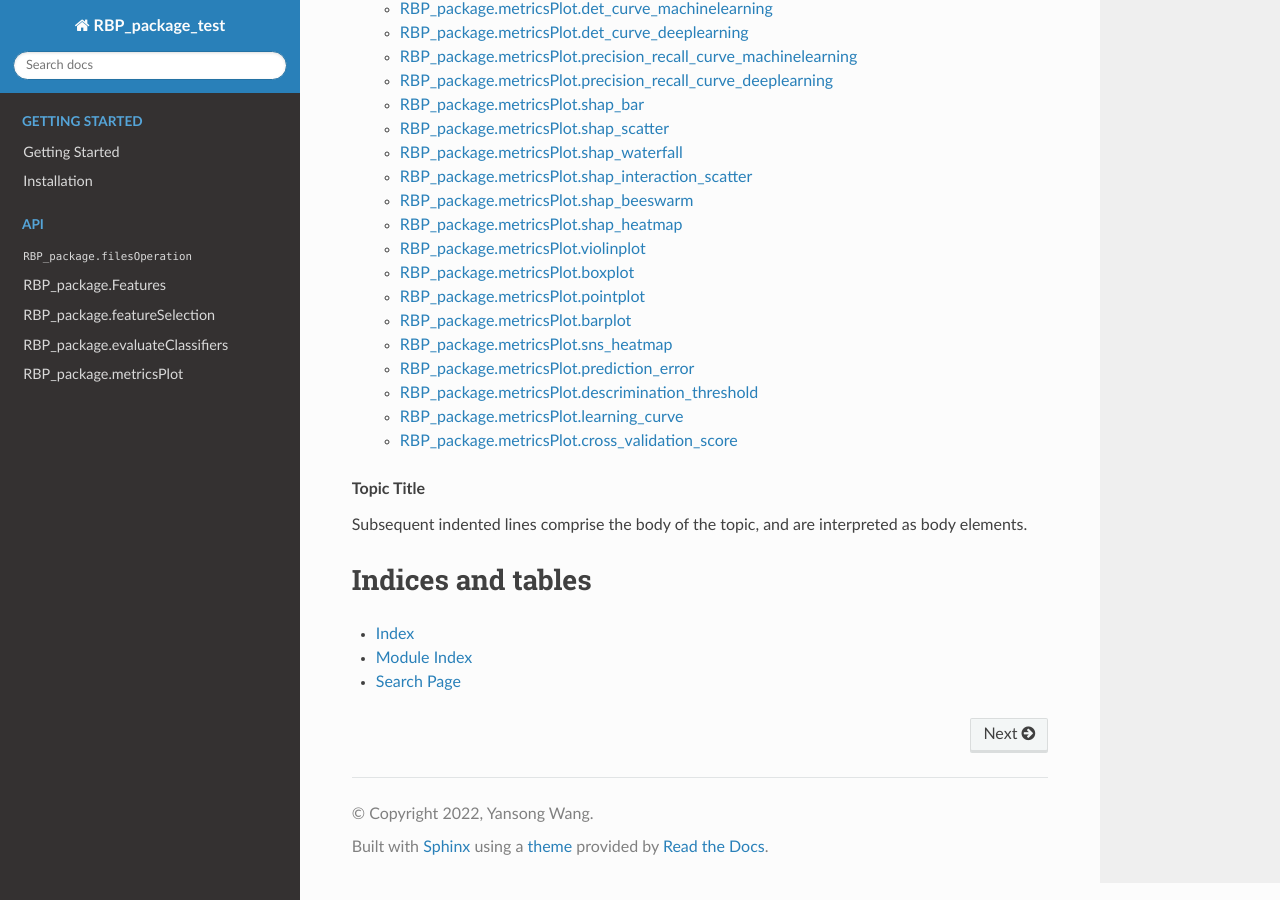
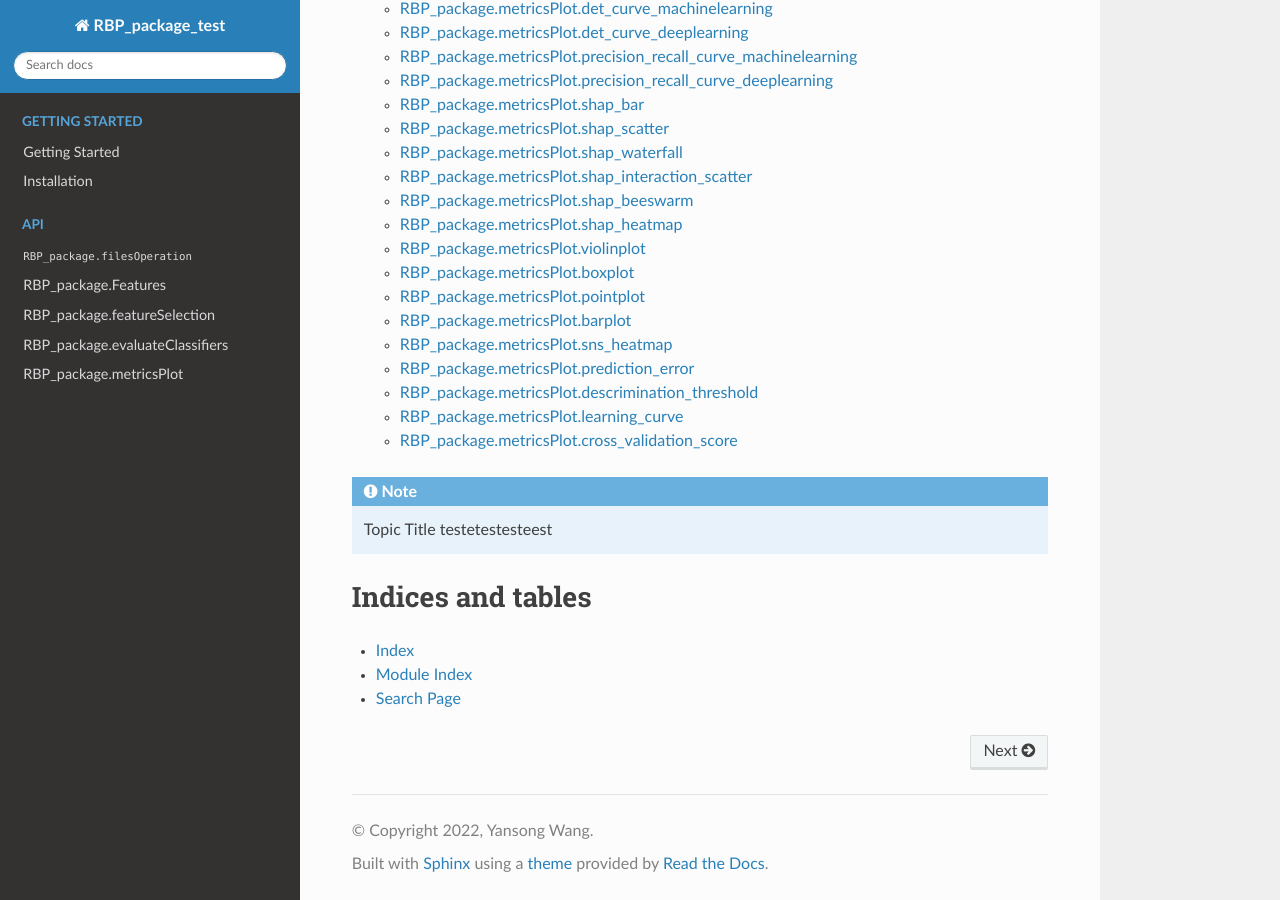
Before and after one commit to no-banana/PyRBP, a Sphinx documentation site: the page built from docs/source/index.rst, in a window 1280 px wide and 900 px high, scrolled down 2485 px. Built offline with Sphinx 7.4.7 and the Read the Docs theme 2.0.0, drawn with Linux system fonts in a browser that asks for light colours.

Commit message:
Add files via upload

```diff
--- a/docs/source/index.rst
+++ b/docs/source/index.rst
@@ -44,11 +44,8 @@ RBP_package is a Python toolbox for quick generation, condensation, evaluation,
    ./evaluate_classifiers.rst
    ./analysis_plots.rst
 
-.. topic:: Topic Title
-
-    Subsequent indented lines comprise
-    the body of the topic, and are
-    interpreted as body elements.
+.. note:: Topic Title
+   testetestesteest
 
 
 Indices and tables
```
Also changed, not shown: 5 other files.
